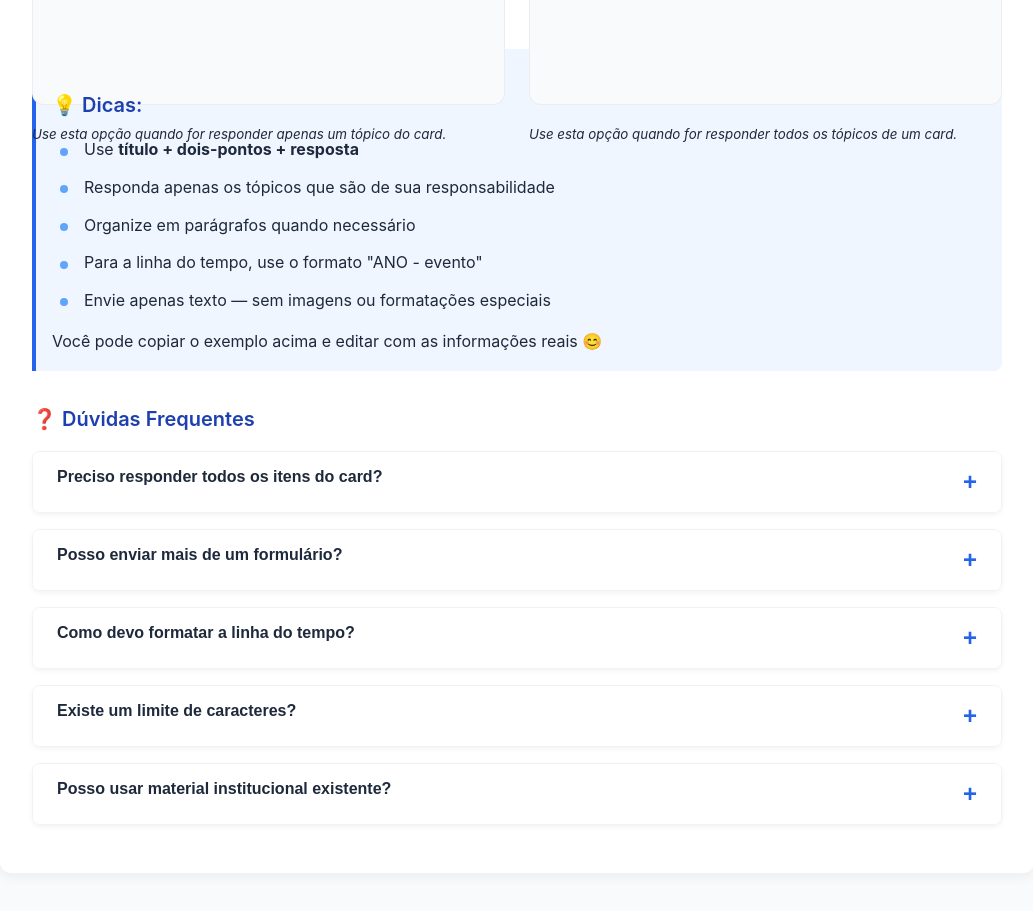
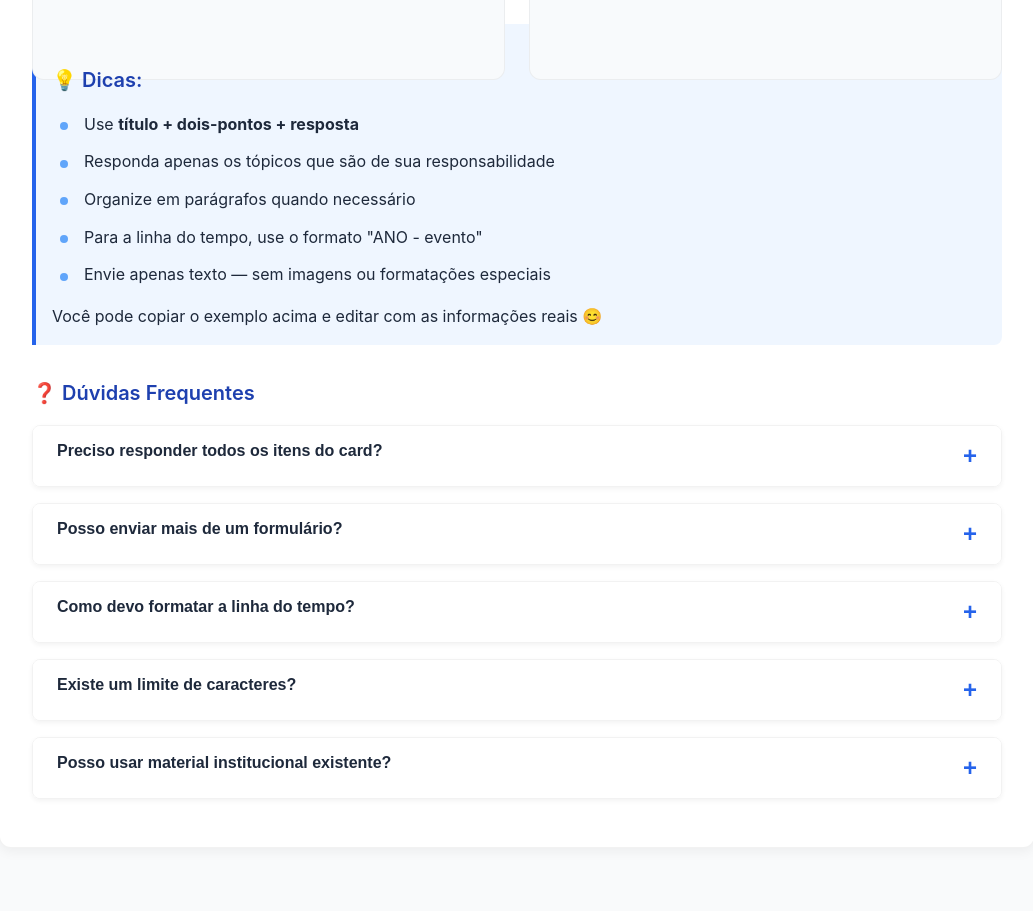
Before and after one commit to Cloves-Neto/lista-novo-site, a plain HTML site: page tutorial-resposta.html in a window 1280 px wide. Shown: the part 1420-2331 px from the top of the page, without its empty margins (123-1156 px from the left). Drawn offline with Linux system fonts and the light colour scheme.

Commit message:
feat: removendo info desnecessaria

```diff
--- a/tutorial-resposta.html
+++ b/tutorial-resposta.html
@@ -387,7 +387,6 @@
               </div>
             </div>
           </div>
-          <p><small><em>Use esta opção quando for responder apenas um tópico do card.</em></small></p>
         </div>
 
         <!-- Exemplo 2: Resposta completa -->
@@ -430,7 +429,6 @@
               </div>
             </div>
           </div>
-          <p><small><em>Use esta opção quando for responder todos os tópicos de um card.</em></small></p>
         </div>
       </div>
 
```
